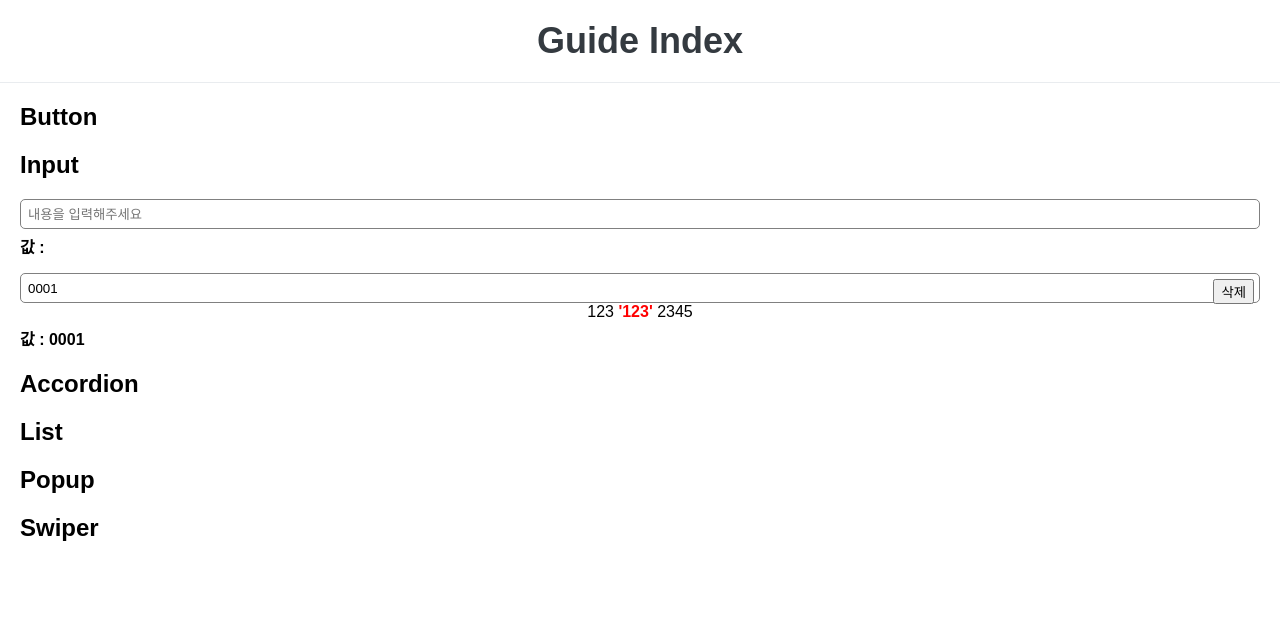
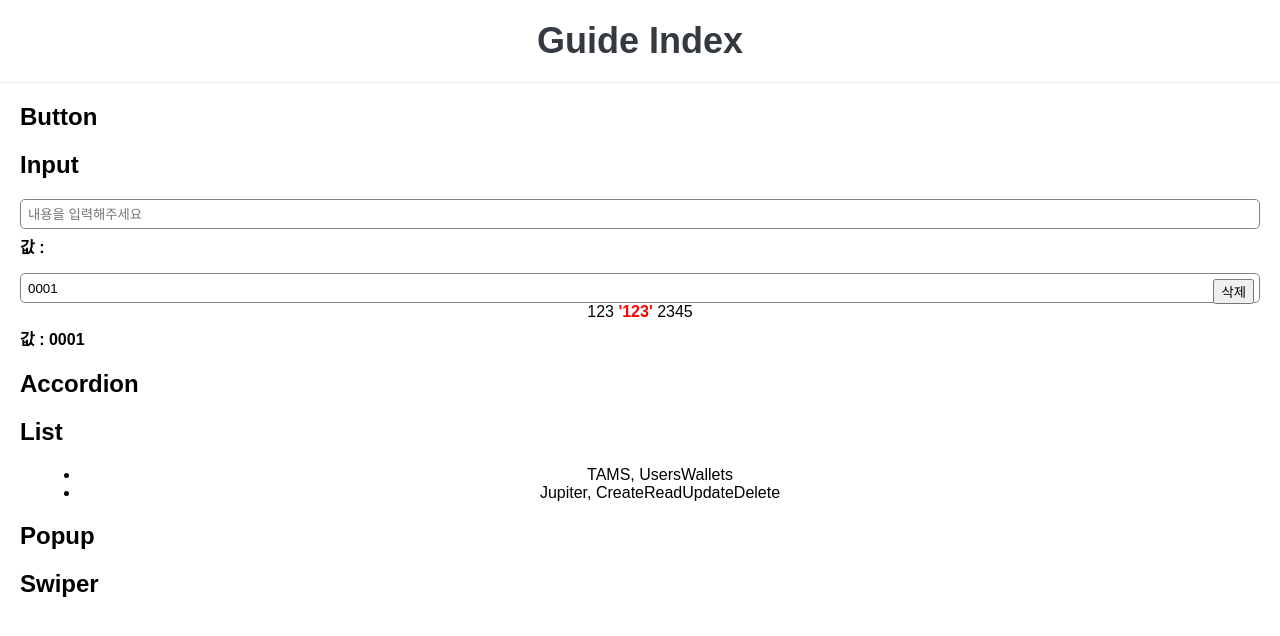
Before and after one commit to Lim-Suhyeon/ReactTest, a React (Create React App) app: page / in a window 1280 px wide. Shown: the top 636 px of the page. Built offline with nearby package versions, Linux system fonts and the light colour scheme.

Commit message:
Update 2 files

```diff
--- a/src/component/List.js
+++ b/src/component/List.js
@@ -1,7 +1,24 @@
-import React from "react";
+import React, { useState } from "react";
+import ListItem from "./ListItem";
 
 function List(props) {
-  return <div className="guide_cont"></div>;
+  const MENU_LIST = [
+    { title: "TAMS", list: ["Users", "Wallets"] },
+    { title: "Jupiter", list: ["Create", "Read", "Update", "Delete"] },
+  ];
+  return (
+    <div className="guide_cont">
+      <ul>
+        {MENU_LIST.map((item, idx) => {
+          return (
+            // 1단 메뉴 부분
+            // ListItem 하나 하나가 <li>이다
+            <ListItem title={item.title} idx={idx} list={item.list} />
+          );
+        })}
+      </ul>
+    </div>
+  );
 }
 
 export default List;
--- /dev/null
+++ b/src/component/ListItem.js
@@ -0,0 +1,11 @@
+import React from "react";
+
+function ListItem(props) {
+  return (
+    <>
+      <li>{props.title}, {props.list}</li>
+    </>
+  );
+}
+
+export default ListItem;
```
